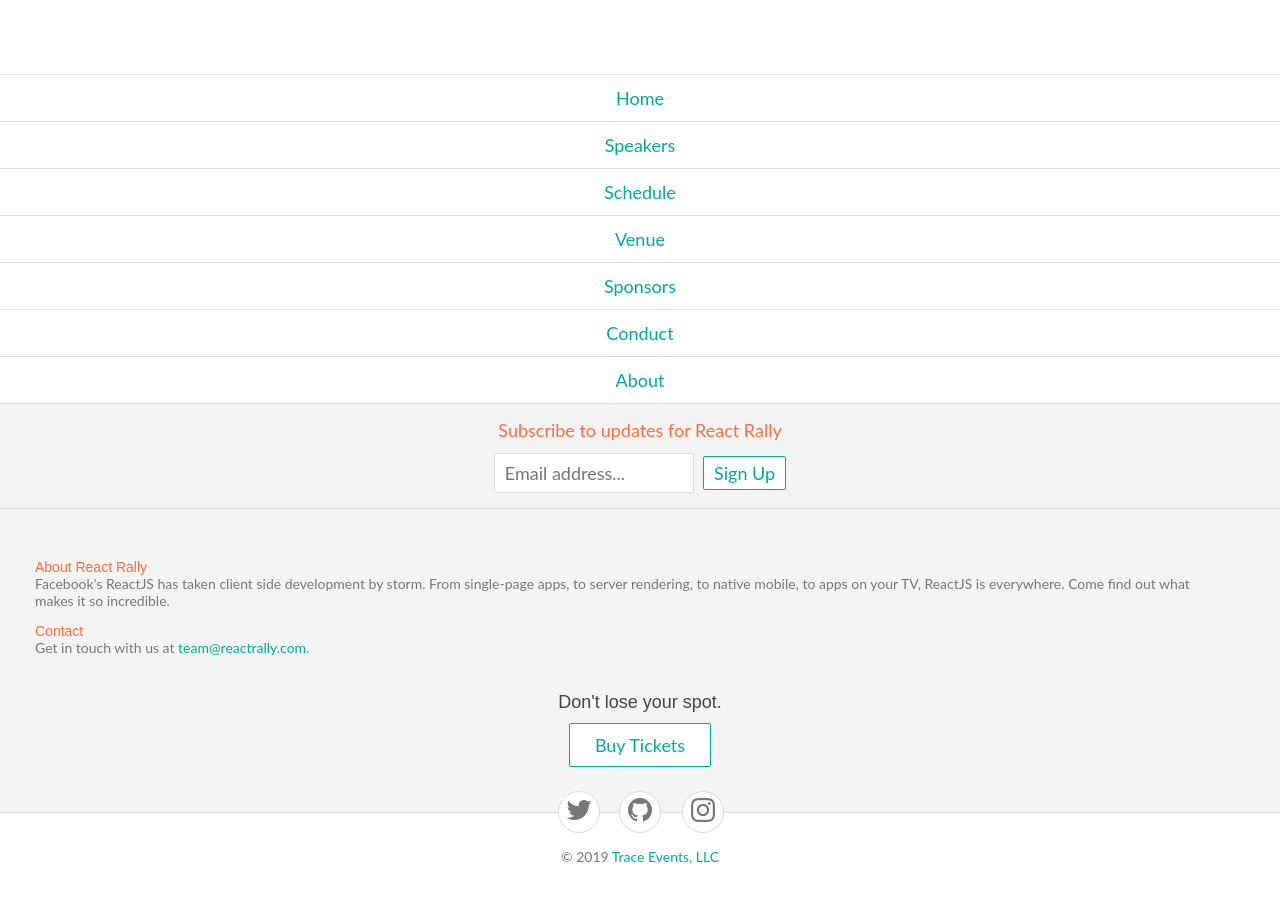
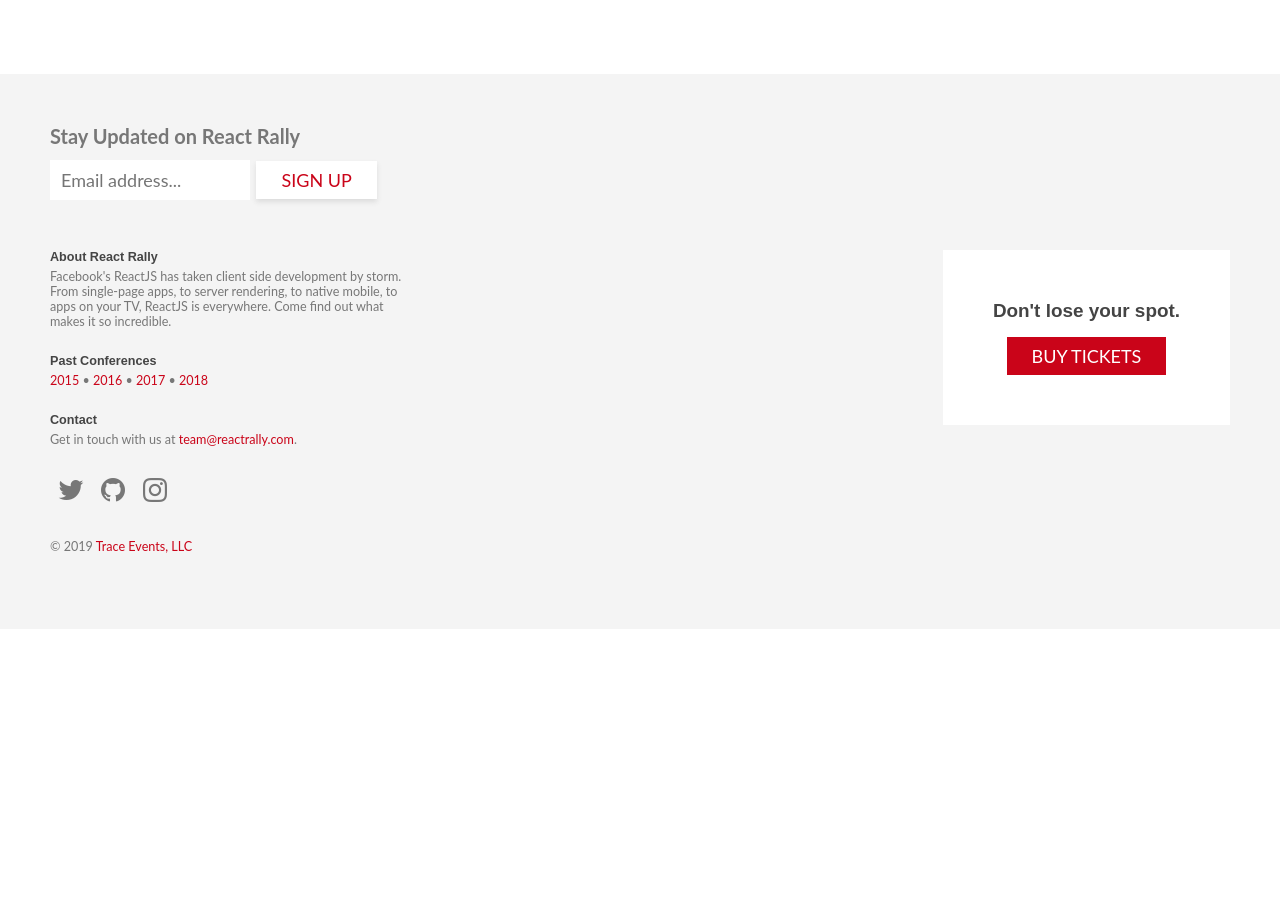
Before and after one commit to react-rally/react-rally-2019, a React app: page /about in a window 1280 px wide. Shown: the part 540-1440 px from the top of the page. After the commit the page ends 1169 px from the top, so only its background shows below. Built offline with nearby package versions, Linux system fonts and the light colour scheme.

Commit message:
Updating design of Footer and some Home

```diff
--- a/app/components/Footer.js
+++ b/app/components/Footer.js
@@ -1,52 +1,75 @@
-import React from 'react'
-import { Link } from 'react-router'
-import constants from 'helpers/constants'
-import Button from 'components/Button'
-import Icon from 'components/Icon'
-import Newsletter from 'components/Newsletter'
+import React from 'react';
+import {Link} from 'react-router';
+import constants from 'helpers/constants';
+import Button from 'components/Button';
+import Icon from 'components/Icon';
+import Newsletter from 'components/Newsletter';
 
 export default () => {
   return (
     <div className="Footer">
-      <ul className="Footer__Nav navigation">
-        <li><Link to="/">Home</Link></li>
-        <li><Link to="/speakers">Speakers</Link></li>
-        <li><Link to="/schedule">Schedule</Link></li>
-        <li><Link to="/venue">Venue</Link></li>
-        <li><Link to="/sponsors">Sponsors</Link></li>
-        <li><Link to="/conduct">Conduct</Link></li>
-        <li><Link to="/about">About</Link></li>
-      </ul>
-      <div className="Footer__Newsletter">
-        <Newsletter/>
+      <div>
+        <Newsletter />
       </div>
-      <section className="Footer__About">
-        <div className="col col-4">
-          <h4>About React Rally</h4>
-          <p>
-            Facebook's ReactJS has taken client side development by storm.
-            From single-page apps, to server rendering, to native mobile, to apps on your TV, ReactJS is everywhere.
-            Come find out what makes it so incredible.
-          </p>
-          <h4>Contact</h4>
-          <p>
-            Get in touch with us at <a href="mailto:team@reactrally.com">team@reactrally.com</a>.
-          </p>
+      <div className="Footer__Grid">
+        <div>
+          <section>
+            <h4>About React Rally</h4>
+            <div>
+              Facebook's ReactJS has taken client side development by storm.
+              From single-page apps, to server rendering, to native mobile, to
+              apps on your TV, ReactJS is everywhere. Come find out what makes
+              it so incredible.
+            </div>
+          </section>
+          <section>
+            <h4>Past Conferences</h4>
+            <a href="" target="_blank">
+              2015
+            </a>
+            &nbsp;&bull;&nbsp;
+            <a href="" target="_blank">
+              2016
+            </a>
+            &nbsp;&bull;&nbsp;
+            <a href="" target="_blank">
+              2017
+            </a>
+            &nbsp;&bull;&nbsp;
+            <a href="" target="_blank">
+              2018
+            </a>
+          </section>
+          <section>
+            <h4>Contact</h4>
+            <div>
+              Get in touch with us at{' '}
+              <a href="mailto:team@reactrally.com">team@reactrally.com</a>.
+            </div>
+          </section>
+          <section>
+            <Icon href="https://twitter.com/ReactRally" type="twitter" />
+            <Icon href="https://github.com/react-rally" type="github" />
+            <Icon href="https://instagram.com/reactrally" type="instagram" />
+          </section>
+          <section>
+            &copy; {new Date().getFullYear()}{' '}
+            <a href="http://www.traceevents.io" target="_blank">
+              Trace Events, LLC
+            </a>
+          </section>
         </div>
-        <div className="col col-2"></div>
-        <div className="Footer__About__Tickets col col-2 align-right">
-          <h3>Don't lose your spot.</h3>
-          <Button href={constants.Links.TICKET_SALES} className="medium">Buy Tickets</Button>
+        <div>
+          <section className="Footer__Tickets">
+            <h2>Don't lose your spot.</h2>
+            <Button
+              href={constants.Links.TICKET_SALES}
+              className="medium primary">
+              Buy Tickets
+            </Button>
+          </section>
         </div>
-      </section>
-      <div className="Footer__Social">
-        <Icon href="https://twitter.com/ReactRally" type="twitter"/>
-        <Icon href="https://github.com/react-rally" type="github"/>
-        <Icon href="https://instagram.com/reactrally" type="instagram"/>
-      </div>
-      <div className="Footer__Copyright">
-        &copy; {new Date().getFullYear()} <a href="http://www.traceevents.io" target="_blank">Trace Events, LLC</a>
       </div>
     </div>
-  )
-}
+  );
+};
--- a/app/components/Newsletter.js
+++ b/app/components/Newsletter.js
@@ -1,11 +1,25 @@
-import React from 'react'
+import React from 'react';
 
 export default () => {
   return (
-    <form action="//reactslc.us10.list-manage.com/subscribe/post?u=60285ab3eb049e6f58133e216&amp;id=a146af71b8" method="post" target="_blank" className="Newsletter">
-      <label htmlFor="newsletter__email" className="Newsletter__Label">Subscribe to updates for React Rally</label>
-      <input type="email" placeholder="Email address..." name="EMAIL" id="newsletter__email"/>&nbsp;&nbsp;
-      <button type="submit" name="subscribe">Sign Up</button>
+    <form
+      action="//reactslc.us10.list-manage.com/subscribe/post?u=60285ab3eb049e6f58133e216&amp;id=a146af71b8"
+      method="post"
+      target="_blank"
+      className="Newsletter">
+      <label htmlFor="newsletter__email" className="Newsletter__Label">
+        Stay Updated on React Rally
+      </label>
+      <input
+        type="email"
+        placeholder="Email address..."
+        name="EMAIL"
+        id="newsletter__email"
+      />
+      &nbsp;&nbsp;
+      <button type="submit" name="subscribe">
+        Sign Up
+      </button>
     </form>
-  )
-}
+  );
+};
--- a/app/screens/Home/index.js
+++ b/app/screens/Home/index.js
@@ -1,55 +1,79 @@
-import React from 'react'
-import { Link } from 'react-router'
-import moment from 'moment'
-import constants from 'helpers/constants'
-import shuffle from 'helpers/shuffle'
-import About from 'components/About'
-import Button from 'components/Button'
-import Card from 'components/Card'
-import Legend from 'components/Legend'
-import Person from 'components/Person'
-import SpeakerData from '../../../api/speakers'
-import Tickets from '../../../api/tickets'
+import React from 'react';
+import {Link} from 'react-router';
+import moment from 'moment';
+import constants from 'helpers/constants';
+import shuffle from 'helpers/shuffle';
+import About from 'components/About';
+import Button from 'components/Button';
+import Card from 'components/Card';
+import Legend from 'components/Legend';
+import Person from 'components/Person';
+import SpeakerData from '../../../api/speakers';
+import Tickets from '../../../api/tickets';
 
-const DATE_FORMAT = 'MMMM D, YYYY'
-const { Dates } = constants
+const DATE_FORMAT = 'MMMM D, YYYY';
+const {Dates} = constants;
 
 export default () => {
   return (
     <div className="Home">
-      <div className="Home__About">
+      <section className="Home__About">
         <h2>What is React Rally?</h2>
-        <About/>
-        <Link to="/about" className="Button medium">More about React Rally &raquo;</Link>
-      </div>
+        <About />
+        <Link to="/about" className="Link">
+          More about React Rally &raquo;
+        </Link>
+      </section>
       {Object.keys(SpeakerData).length > 0 ? (
-      <div className="align-center">
-        <Legend>Featured Speakers</Legend>
+        <section>
+          <h2>Featured Speakers</h2>
           {shuffle(Object.keys(SpeakerData))
             .filter(key => SpeakerData[key].featured)
             .map(key => {
-            return <Person {...SpeakerData[key]} key={key}/>
-          })
-        }
-      </div>
+              return <Person {...SpeakerData[key]} key={key} />;
+            })}
+        </section>
       ) : null}
 
-      <div>
-        <Legend>Upcoming Dates</Legend>
+      <section>
+        <h2>Upcoming Dates</h2>
         <ul>
-          <li>CFP Opens <b>{moment.utc(Dates.CFP_OPEN).format(DATE_FORMAT)}</b></li>
-          <li>CFP Closes <b>{moment.utc(Dates.CFP_CLOSE).format(DATE_FORMAT)}</b></li>
-          <li>Early Bird - Round One <b>{moment.utc(Dates.TICKET_RELEASE).format(DATE_FORMAT)}</b></li>
-          <li>Early Bird - Round Two <b>{moment.utc(Dates.TICKET_RELEASE).add(7, 'days').format(DATE_FORMAT)}</b></li>
-          <li>Standard Tickets <b>{moment.utc(Dates.TICKET_RELEASE).add(14, 'days').format(DATE_FORMAT)}</b></li>
+          <li>
+            CFP Opens <b>{moment.utc(Dates.CFP_OPEN).format(DATE_FORMAT)}</b>
+          </li>
+          <li>
+            CFP Closes <b>{moment.utc(Dates.CFP_CLOSE).format(DATE_FORMAT)}</b>
+          </li>
+          <li>
+            Early Bird - Round One{' '}
+            <b>{moment.utc(Dates.TICKET_RELEASE).format(DATE_FORMAT)}</b>
+          </li>
+          <li>
+            Early Bird - Round Two{' '}
+            <b>
+              {moment
+                .utc(Dates.TICKET_RELEASE)
+                .add(7, 'days')
+                .format(DATE_FORMAT)}
+            </b>
+          </li>
+          <li>
+            Standard Tickets{' '}
+            <b>
+              {moment
+                .utc(Dates.TICKET_RELEASE)
+                .add(14, 'days')
+                .format(DATE_FORMAT)}
+            </b>
+          </li>
         </ul>
-      </div>
+      </section>
 
-      {/*
+      <section>
+        <h2>Tickets</h2>
         <div className="align-center">
-        <Legend>Tickets</Legend>
-      {Tickets.map((t) => {
-        const price = (isNaN(t.price) ? '' : '$') + t.price
+          {Tickets.map(t => {
+            const price = (isNaN(t.price) ? '' : '$') + t.price;
 
             return (
               <Card key={t.name} className="TicketCard">
@@ -60,10 +84,10 @@
                   {t.soldOut ? 'Sold Out' : 'Buy Now'}
                 </Button>
               </Card>
-        )
+            );
           })}
         </div>
-      */}
+      </section>
     </div>
-  )
-}
+  );
+};
--- a/assets/css/styles.scss
+++ b/assets/css/styles.scss
@@ -1,19 +1,21 @@
 /* font colors */
-$color-primary: #4A4A4A;
+$color-primary: #232323;
 $color-lightgray: #777777;
 $color-darkgray: #444444;
-$color-white: #FFFFFF;
-$color-green: #00AD92;
-$color-orange: #FF6D40;
+$color-white: #ffffff;
+$color-green: #00ad92;
+$color-red: #ca0419;
+$color-teal: #009dad;
 
 /* fill colors */
-$fill-white: #FFFFFF;
-$fill-orange: #FF6D40;
-$fill-lightyellow: #FFFFAF;
-$fill-lightgray: #F4F4F4;
-$fill-darkgray: #DCDCDC;
-$fill-lightgreen: #00AD93;
-$fill-mediumgreen: #57B5AC;
+$fill-white: #ffffff;
+$fill-orange: #ff6d40;
+$fill-red: #ca0419;
+$fill-lightyellow: #ffffaf;
+$fill-lightgray: #f4f4f4;
+$fill-darkgray: #dcdcdc;
+$fill-lightgreen: #00ad93;
+$fill-mediumgreen: #57b5ac;
 $fill-darkgreen: #008874;
 
 /* dimensions */
@@ -35,15 +37,23 @@
 }
 
 a {
-  color: $color-green;
+  color: $color-red;
   text-decoration: none;
 }
 a:hover {
   text-decoration: underline;
 }
 
-h1, h2, h3, h4, h5, h6 {
-  color: $color-orange;
+h1,
+h2,
+h3,
+h4,
+h5,
+h6 {
+  color: $color-teal;
+  border-left: 4px solid #01666b;
+  margin-left: -20px;
+  padding-left: 20px;
   font-family: 'museo-slab', sans-serif;
   margin: 0;
 }
@@ -55,43 +65,54 @@
 }
 
 /* forms */
-.Button, button, input[type="text"], input[type="email"] {
-  border-radius: 2px;
+.Button,
+button,
+input[type='text'],
+input[type='email'] {
   font-family: lato, sans-serif;
   font-size: $size-font-medium;
   padding: 5px 10px;
 }
 
-.Button[disabled], button[disabled] {
+.Button[disabled],
+button[disabled] {
   background-color: $fill-lightgray;
   border-color: $fill-darkgray;
   color: $color-lightgray;
   text-shadow: 1px 1px 0 $fill-white;
 }
 
-.Button, button {
+.Button,
+button {
+  border: 0 none;
   background-color: $fill-white;
-  border: 1px solid $color-green;
-  color: $color-green;
+  color: $color-red;
   cursor: pointer;
   display: inline-block;
+  padding: 8px 25px;
+  text-transform: uppercase;
 }
-.Button.medium, button.medium {
-  padding: 10px 25px;
+.Button.primary,
+button.primary {
+  background-color: $fill-red;
+  color: $color-white;
 }
-.Button.large, button.large {
+.Button.large,
+button.large {
   font-size: $size-font-default;
   padding: 12px 35px;
 }
 .Home__Header__Newsletter button,
-.Button.transparent, button.transparent {
+.Button.transparent,
+button.transparent {
   background-color: transparent;
   border-color: $color-white;
   color: $color-white;
 }
 
-input[type="text"], input[type="email"] {
-  border: 1px solid $fill-darkgray;
+input[type='text'],
+input[type='email'] {
+  border: 1px solid $fill-white;
   line-height: 1.6;
   width: 260px;
 }
@@ -102,18 +123,37 @@
 }
 
 section {
-  padding: 50px;
+  padding: 25px 0;
 }
 
-.col { display: inline-block; vertical-align: top; }
-.col-1 { width: $width-column; }
-.col-2 { width: $width-column * 2; }
-.col-3 { width: $width-column * 3; }
-.col-4 { width: $width-column * 4; }
-.col-5 { width: $width-column * 5; }
-.col-6 { width: $width-column * 6; }
-.col-7 { width: $width-column * 7; }
-.col-8 { width: $width-column * 8; }
+.col {
+  display: inline-block;
+  vertical-align: top;
+}
+.col-1 {
+  width: $width-column;
+}
+.col-2 {
+  width: $width-column * 2;
+}
+.col-3 {
+  width: $width-column * 3;
+}
+.col-4 {
+  width: $width-column * 4;
+}
+.col-5 {
+  width: $width-column * 5;
+}
+.col-6 {
+  width: $width-column * 6;
+}
+.col-7 {
+  width: $width-column * 7;
+}
+.col-8 {
+  width: $width-column * 8;
+}
 
 /* classes */
 .align-left {
@@ -154,8 +194,13 @@
   margin-bottom: -36px;
 }
 .navigation li a.active {
-  border-color: $color-orange;
+  border-color: $color-teal;
   color: $color-darkgray;
+}
+
+.Link {
+  color: $color-red;
+  text-transform: uppercase;
 }
 
 /* -- Home -- */
@@ -164,7 +209,7 @@
   background-size: cover;
 }
 .Home__Header__Wrapper {
-  background-color: rgba($fill-lightgreen, .95);
+  background-color: rgba($fill-lightgreen, 0.95);
   color: $color-white;
   text-align: center;
   padding: 50px 20% 0;
@@ -204,7 +249,7 @@
   z-index: 0;
 }
 .Home__Header .Button {
-  box-shadow: 0 2px 4px rgba(0, 0, 0, .1);
+  box-shadow: 0 2px 4px rgba(0, 0, 0, 0.1);
 }
 .Home__Dates {
   margin-top: 50px;
@@ -250,7 +295,7 @@
   margin: 0 -50px;
 }
 .Venue__Content {
-  background: rgba($fill-mediumgreen, .95);
+  background: rgba($fill-mediumgreen, 0.95);
   color: $color-white;
   padding: 50px;
 }
@@ -258,7 +303,7 @@
   color: $color-white;
 }
 .Venue__Content__Address {
-  color: rgba($color-white, .75);
+  color: rgba($color-white, 0.75);
   font-size: $size-font-medium;
   margin-bottom: 50px;
 }
@@ -268,7 +313,7 @@
 }
 .Venue__Hotel__Address,
 .Venue__Party__Address {
-  color: rgba($color-primary, .75);
+  color: rgba($color-primary, 0.75);
   font-size: $size-font-medium;
   margin-bottom: 25px;
 }
@@ -347,7 +392,7 @@
   margin-top: -60px;
 }
 .Schedule__Session__Description em {
-  color: $color-orange;
+  color: $color-teal;
   font-style: normal;
   font-size: $size-font-medium;
 }
@@ -363,6 +408,7 @@
 .Content {
   font-size: $size-font-medium;
   margin: 0 auto;
+  padding: 50px;
   max-width: 1200px;
 }
 
@@ -379,69 +425,39 @@
 }
 
 /* -- Footer -- */
+
 .Footer {
   color: $color-lightgray;
+  background-color: $fill-lightgray;
+  font-size: 0.7em;
+  padding: 50px;
 }
-.Footer__Nav {
+.Footer__Grid {
+  display: grid;
+  grid-template-columns: 30% 30%;
+  grid-column-gap: 40%;
+}
+.Footer h2,
+.Footer h4 {
+  color: $color-darkgray;
+  border: 0 none;
+  padding: 0;
+}
+.Footer h4 {
+  margin-bottom: 5px;
+}
+.Footer section {
+  padding: 0 0 25px 0;
+}
+section.Footer__Tickets {
   background-color: $fill-white;
-  border-top: 1px solid $fill-darkgray;
+  padding: 50px;
+  text-align: center;
+  display: inline-block;
+  float: right;
 }
-.Footer__Newsletter {
-  background-color: $fill-lightgray;
-  border-top: 1px solid $fill-darkgray;
-  font-size: $size-font-medium;
-  color: $color-orange;
-  text-align: center;
-  padding: 15px 0;
-}
-.Footer__About {
-  background-color: $fill-lightgray;
-  border-top: 1px solid $fill-darkgray;
-  font-size: $size-font-small;
-}
-.Footer__About h3,
-.Footer__About h4 {
-  font-weight: normal;
-}
-.Footer__About p {
-  margin-top: 0;
-}
-.Footer__About__Tickets {
-  top: 35px;
-  position: relative;
-}
-.Footer__About__Tickets h3 {
-  color: $color-darkgray;
-  font-size: $size-font-medium;
-  margin-bottom: 10px;
-}
-.Footer__About__Tickets .Button {
-  margin-right: 16px;
-}
-.Footer__Social {
-  position: relative;
-}
-.Footer__Social .Icon {
-  position: absolute;
-  top: -21px;
-  left: 50%;
-  margin-left: -21px;
-}
-.Footer__Social .Icon--twitter {
-  margin-left: -82px;
-}
-.Footer__Social .Icon--github {
-  margin-left: -21px;
-}
-.Footer__Social .Icon--instagram {
-  margin-left: 42px;
-}
-.Footer__Copyright {
-  background-color: $fill-white;
-  border-top: 1px solid $fill-darkgray;
-  font-size: $size-font-small;
-  text-align: center;
-  padding: 35px 0;
+section.Footer__Tickets h2 {
+  margin-bottom: 15px;
 }
 
 /* -- Person -- */
@@ -479,7 +495,7 @@
 
 /* -- Legend -- */
 .Legend {
-  color: $color-orange;
+  color: $color-teal;
   font-family: 'museo-slab', sans-serif;
   font-size: $size-font-medium;
   margin: 50px 0 25px;
@@ -504,9 +520,6 @@
 
 /* -- Icon -- */
 .Icon {
-  background: $fill-white;
-  border: 1px solid $fill-darkgray;
-  border-radius: 21px;
   color: $color-lightgray;
   display: inline-block;
   font-size: 28px;
@@ -515,14 +528,21 @@
   text-align: center;
 }
 .Icon:hover {
-  background: $fill-orange;
-  color: $color-white;
+  color: $color-darkgray;
 }
 
 /* -- Newsletter -- */
+.Newsletter {
+  margin-bottom: 50px;
+}
 .Newsletter__Label {
+  font-weight: bold;
+  font-size: $size-font-default;
   display: inline-block;
   margin-right: 20px;
+}
+.Newsletter button {
+  box-shadow: 0 3px 5px $fill-darkgray;
 }
 
 /* -- Tickets -- */
```
Lines whose indentation alone changed are shown as unchanged.
